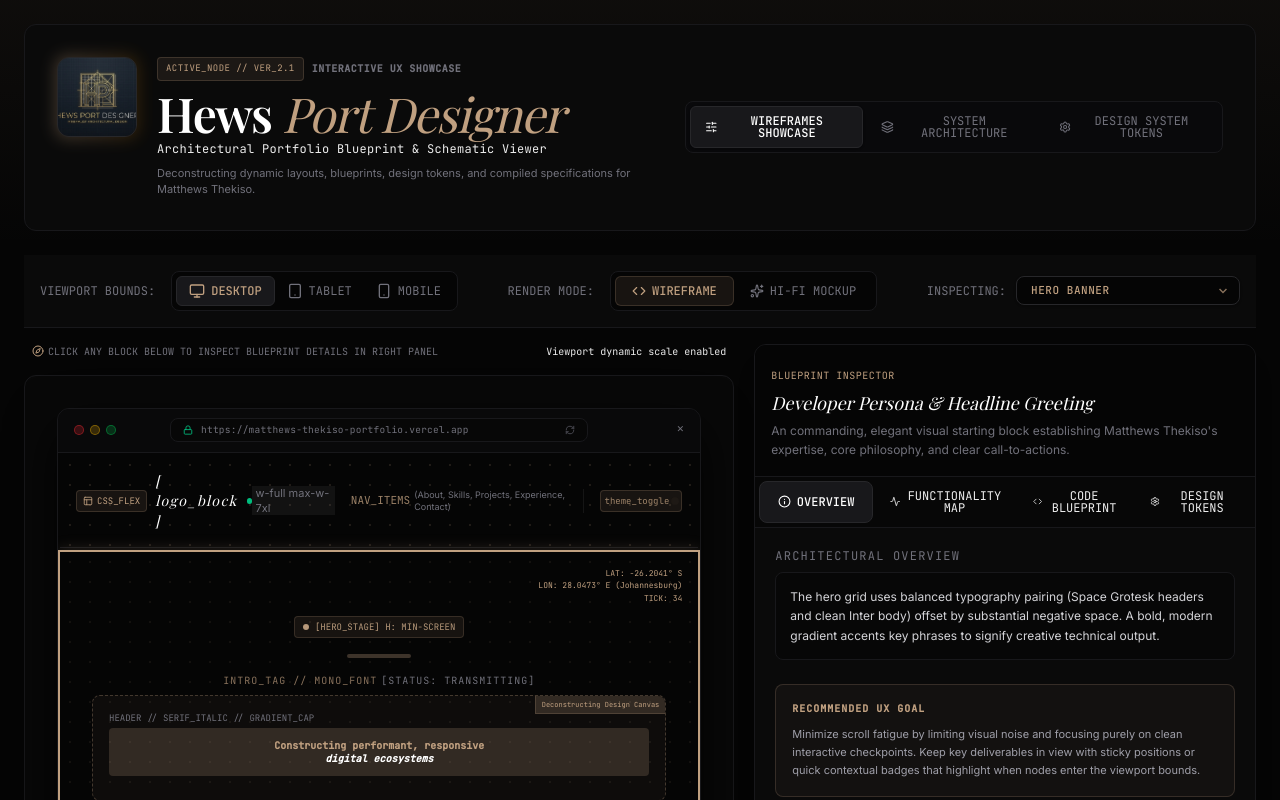
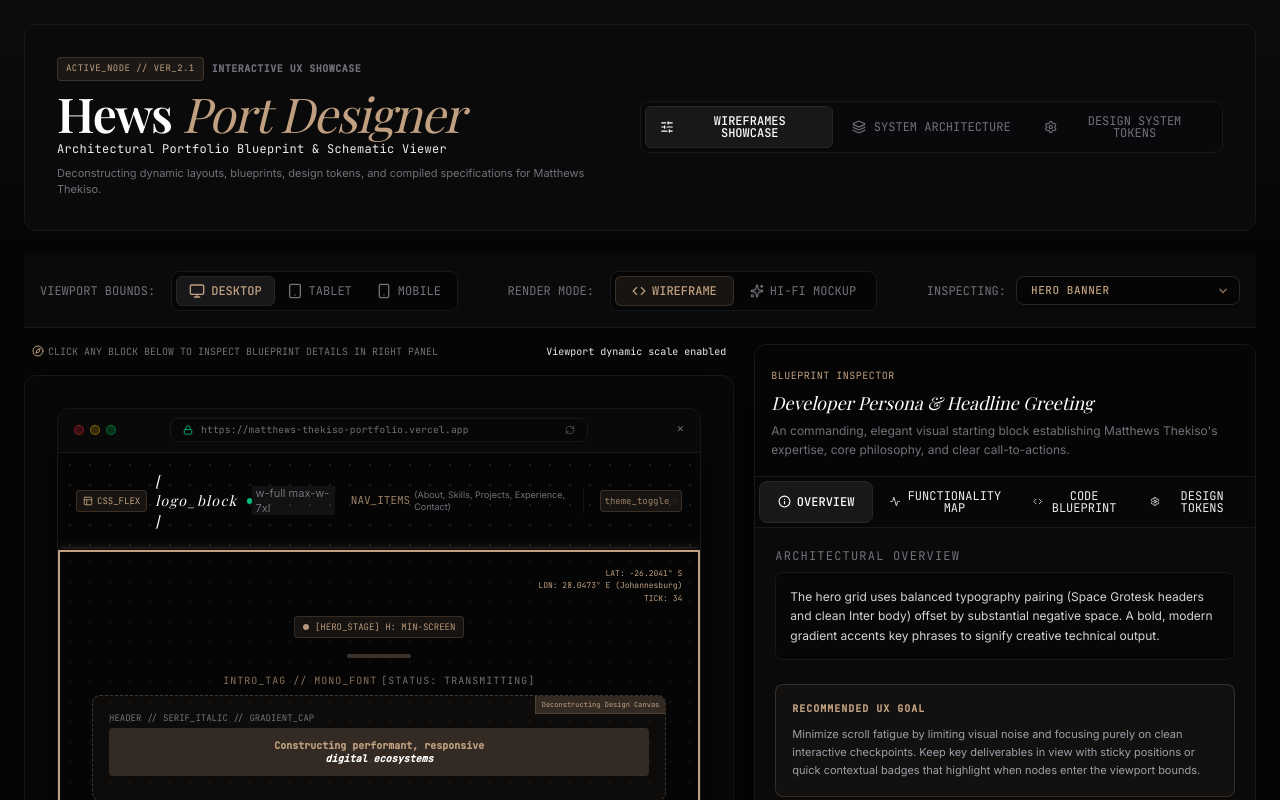
Before and after one commit to HewieT4/Portfolio-Blueprint-Wireframe-Designer, a React (Vite) app: page / in a window 1280 px wide. Shown: the top 800 px of the page. Built offline with nearby package versions, Linux system fonts and the light colour scheme; a web font is replaced by a local one.

Commit message:
refactor: remove logo branding from header

```diff
--- a/index.html
+++ b/index.html
@@ -4,7 +4,6 @@
     <meta charset="UTF-8" />
     <meta name="viewport" content="width=device-width, initial-scale=1.0" />
     <title>Hews Port Designer</title>
-    <link rel="icon" type="image/jpeg" href="/src/assets/images/hews_logo_1781527609330.jpg" />
   </head>
   <body>
     <div id="root"></div>
--- a/src/App.tsx
+++ b/src/App.tsx
@@ -46,19 +46,6 @@ export default function App() {
         {/* Top Header Section */}
         <header className="flex flex-col md:flex-row justify-between items-start md:items-center p-8 bg-[#0a0a0a] border border-zinc-900 rounded-xl gap-6">
           <div className="flex flex-col sm:flex-row items-start gap-5">
-            {/* Elegant glowing logo container */}
-            <div className="relative group shrink-0">
-              <div className="absolute -inset-0.5 bg-gradient-to-r from-accent-gold/40 to-amber-500/20 rounded-xl blur opacity-75 group-hover:opacity-100 transition duration-300"></div>
-              <div className="relative w-16 h-16 sm:w-20 sm:h-20 bg-zinc-950 border border-zinc-800 rounded-xl overflow-hidden flex items-center justify-center">
-                <img
-                  src="/src/assets/images/hews_logo_1781527609330.jpg"
-                  alt="Hews Port Designer Logo"
-                  className="w-full h-full object-cover"
-                  referrerPolicy="no-referrer"
-                />
-              </div>
-            </div>
-
             <div className="space-y-2">
               <div className="flex items-center gap-2">
                 <span className="p-1 px-2 bg-accent-gold/10 border border-accent-gold/20 text-accent-gold rounded text-[9px] font-mono uppercase tracking-wider">
```
Also changed, not shown: src/assets/images/hews_logo_1781527609330.jpg (deleted).
